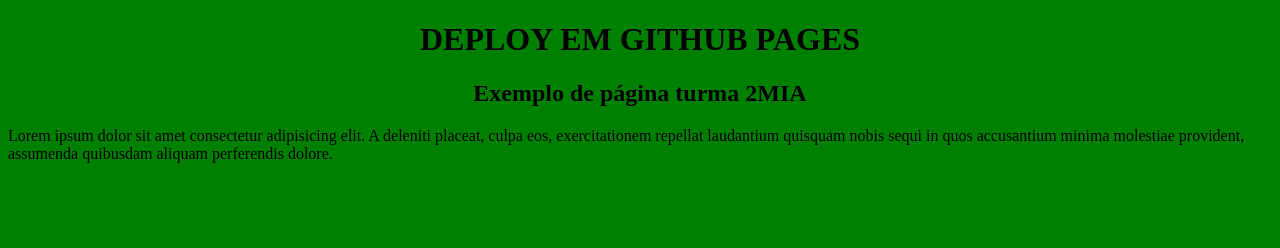
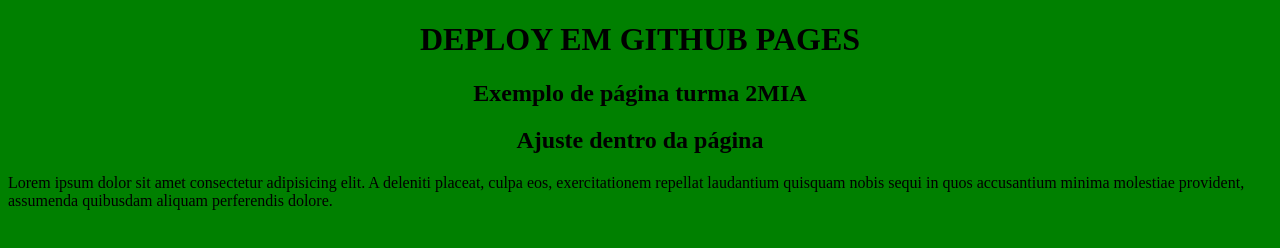
Before and after one commit to ayumiMari/exemplo2MIA, a plain HTML site: page index.html in a window 1280 px wide. Drawn offline with Linux system fonts and the light colour scheme.

Commit message:
Segundo commit

```diff
--- a/index.html
+++ b/index.html
@@ -9,6 +9,7 @@
     <center>
         <h1>DEPLOY EM GITHUB PAGES</h1>
         <h2>Exemplo de página turma 2MIA</h2>
+        <h2>Ajuste dentro da página</h2>
     </center>
     <p>Lorem ipsum dolor sit amet consectetur adipisicing elit. A deleniti placeat, culpa eos, exercitationem repellat laudantium quisquam nobis sequi in quos accusantium minima molestiae provident, assumenda quibusdam aliquam perferendis dolore.</p>
 
```
